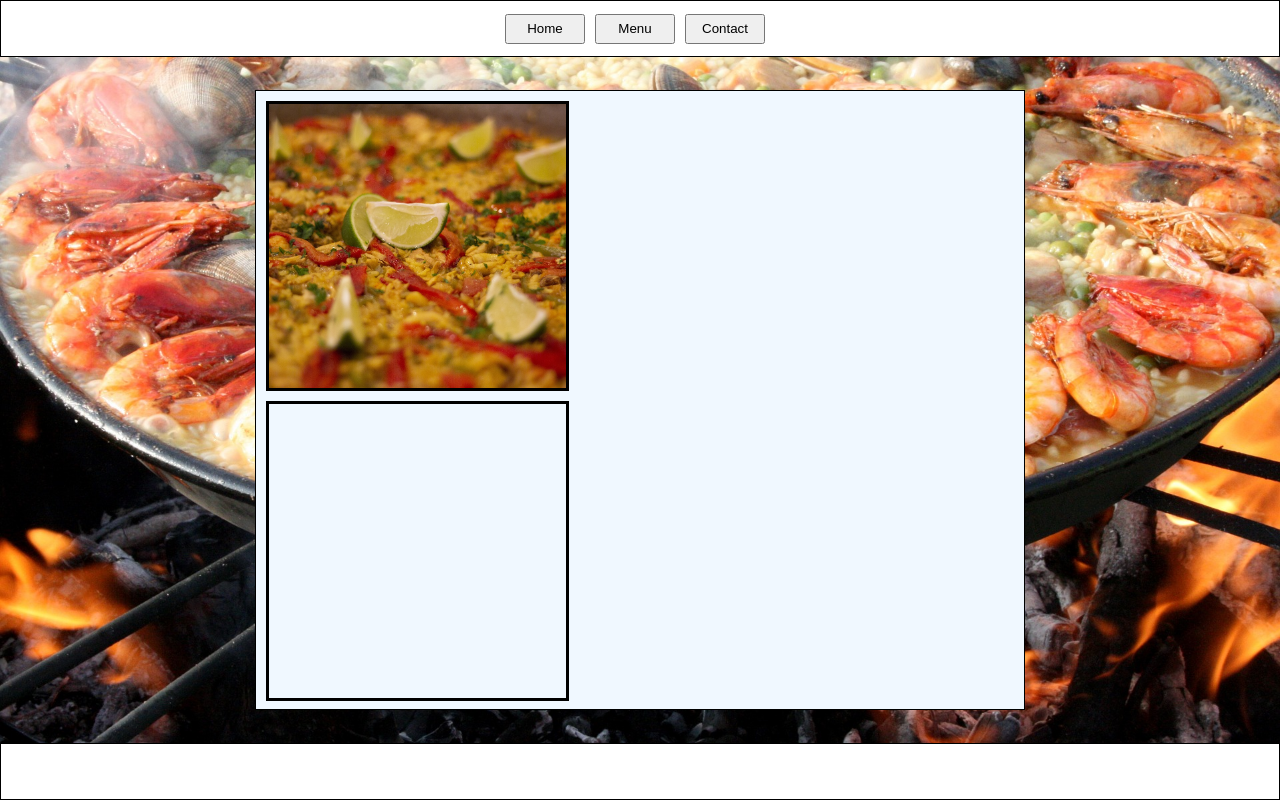
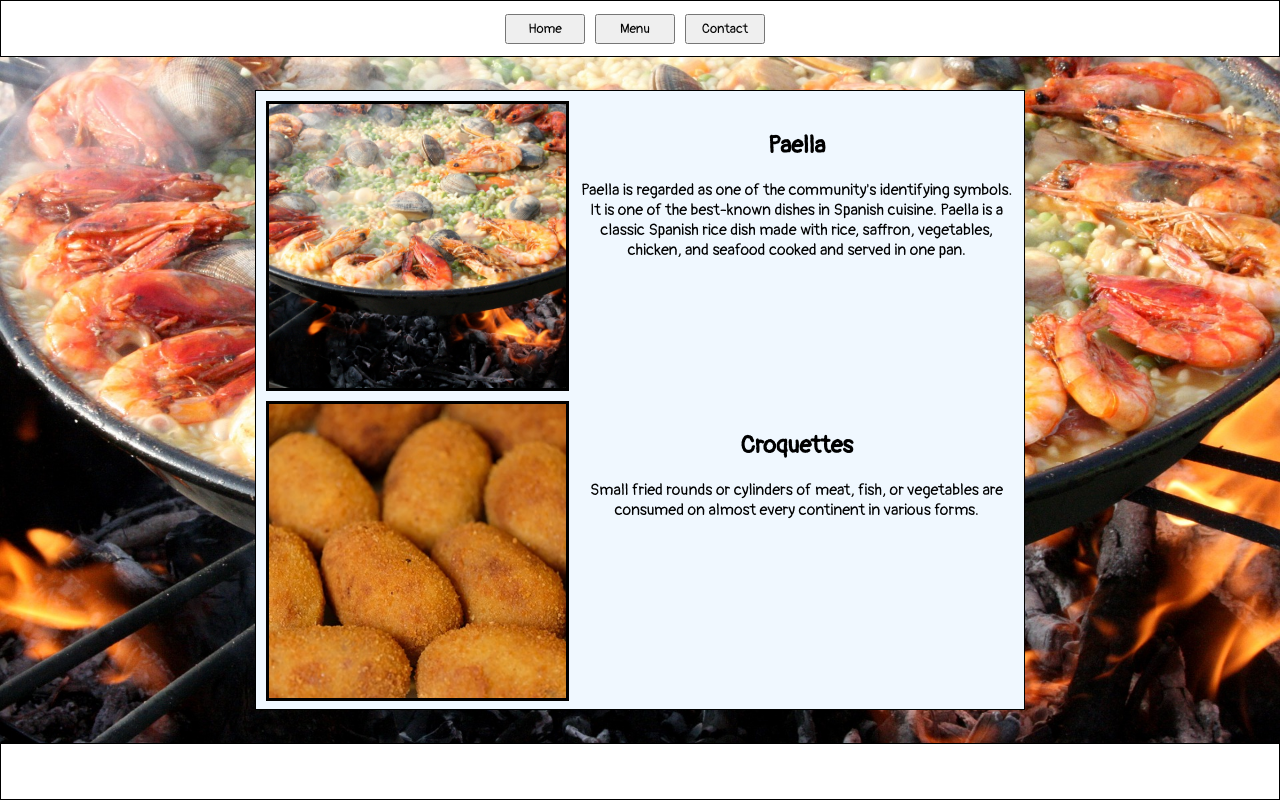
Before and after one commit to JonDm07/odin-restaurant, a website with bundled scripts: page dist/index.html in a window 1280 px wide. Both pictures are taken after a click on the button "Menu". Built offline with nearby package versions, Linux system fonts and the light colour scheme; grey boxes are pictures that could not be loaded; files whose address does not match are found by name.

Commit message:
Add menu pictures, change text font

```diff
--- a/src/menu.js
+++ b/src/menu.js
@@ -9,6 +9,8 @@ export function menuPage() {
   let itemDivs = [];
   let pictureDivs = [];
   let textDivs = [];
+  let headerTexts = [];
+  let paraTexts = [];
 
   for (let i = 0; i < 4; i++) {
     const itemDiv = document.createElement("div");
@@ -32,5 +34,26 @@ export function menuPage() {
 
     const headerText = document.createElement("h2");
     textDiv.appendChild(headerText);
+    headerTexts.push(headerText);
+
+    const paraText = document.createElement("p");
+    textDiv.appendChild(paraText);
+    paraTexts.push(paraText);
   }
+
+  headerTexts[0].textContent = "Paella";
+  headerTexts[1].textContent = "Croquettes";
+  headerTexts[2].textContent = "Gambas al pil pil";
+  headerTexts[3].textContent = "Gazpacho";
+
+  paraTexts[0].textContent =
+    "Paella is regarded as one of the community's identifying symbols. It is one of the best-known dishes in Spanish cuisine. Paella is a classic Spanish rice dish made with rice, saffron, vegetables, chicken, and seafood cooked and served in one pan.";
+  paraTexts[1].textContent =
+    "Small fried rounds or cylinders of meat, fish, or vegetables are consumed on almost every continent in various forms.";
+  paraTexts[2].textContent =
+    "The history of Gambas Pil Pil is a little unclear, but it originates in either the Basque Country, Andalusia or Galicia. Made with fresh prawns cooked in oil infused with garlic and chilli and served with bread to soak up the delicious sauce.";
+  paraTexts[3].textContent =
+    "It originated in the southern regions of the Iberian peninsula and spread into other areas. Gazpacho is widely eaten in Spain and Portugal, particularly during hot summers, since it is refreshing and cool. Gazpacho is a cold soup and drink made of raw, blended vegetables.";
+
+  console.log(headerTexts);
 }
--- a/styles.css
+++ b/styles.css
@@ -1,3 +1,12 @@
+@font-face {
+  font-family: 'Pangolin';
+  src: url(src/fonts/Pangolin-Regular.ttf);
+}
+
+* {
+  font-family: 'Pangolin';
+}
+
 :root {
   --template-border: 1px solid black;
 }
@@ -86,6 +95,10 @@ footer {
   grid-template-columns: 2fr 3fr;
 }
 
+.menu > .item-div > .container-div > .text-div {
+  padding: 10px;
+}
+
 .menu > .item-div:nth-of-type(1) {
   padding-top: 10px;
 }
@@ -96,32 +109,23 @@ footer {
 
 .menu > .item-div > .container-div > .picture-div {
   border: 3px solid black;
-}
-
-.menu > .item-div:nth-of-type(1) > .container-div > .picture-div {
-  background-image: url(src/img/paella-gdef509453_1280.jpg);
   background-repeat: no-repeat;
   background-size: cover;
   background-position: center;
 }
 
+.menu > .item-div:nth-of-type(1) > .container-div > .picture-div {
+  background-image: url(src/img/paella-gda1765bf4_1920.jpg);
+}
+
 .menu > .item-div:nth-of-type(2) > .container-div> .picture-div {
-  background-image: url(src/img/pexels-chitokan-c-2087748.jpg);
-  background-repeat: no-repeat;
-  background-size: cover;
-  background-position: center;
+  background-image: url(src/img/croquettes-g7ecdfd7c9_640.jpg);
 }
 
 .menu > .item-div:nth-of-type(3) > .container-div > .picture-div {
-  background-image: url(src/img/paella-gda1765bf4_1920.jpg);
-  background-repeat: no-repeat;
-  background-size: cover;
-  background-position: center;
+  background-image: url(src/img/sandra-wei-Z0IQ_TX-fHU-unsplash.jpg);
 }
 
 .menu > .item-div:nth-of-type(4) > .container-div > .picture-div {
   background-image: url(src/img/gazpacho-gd5ad6d20e_1280.jpg);
-  background-repeat: no-repeat;
-  background-size: cover;
-  background-position: center
 }
```
Also changed, not shown: dist/main.js, src/fonts/GolosText-VariableFont_wght.ttf (added), src/fonts/Pangolin-Regular.ttf (added), src/img/croquettes-g7ecdfd7c9_640.jpg (added), 2 other files.
